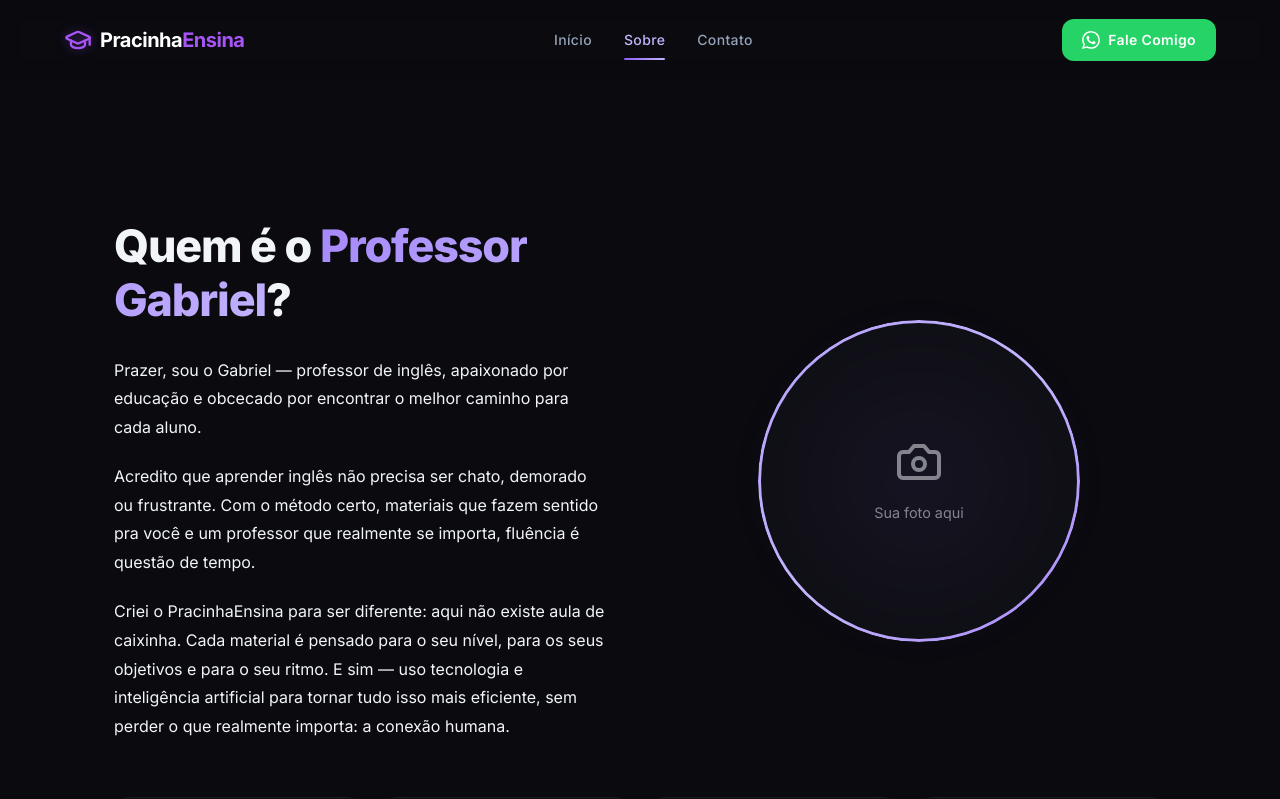
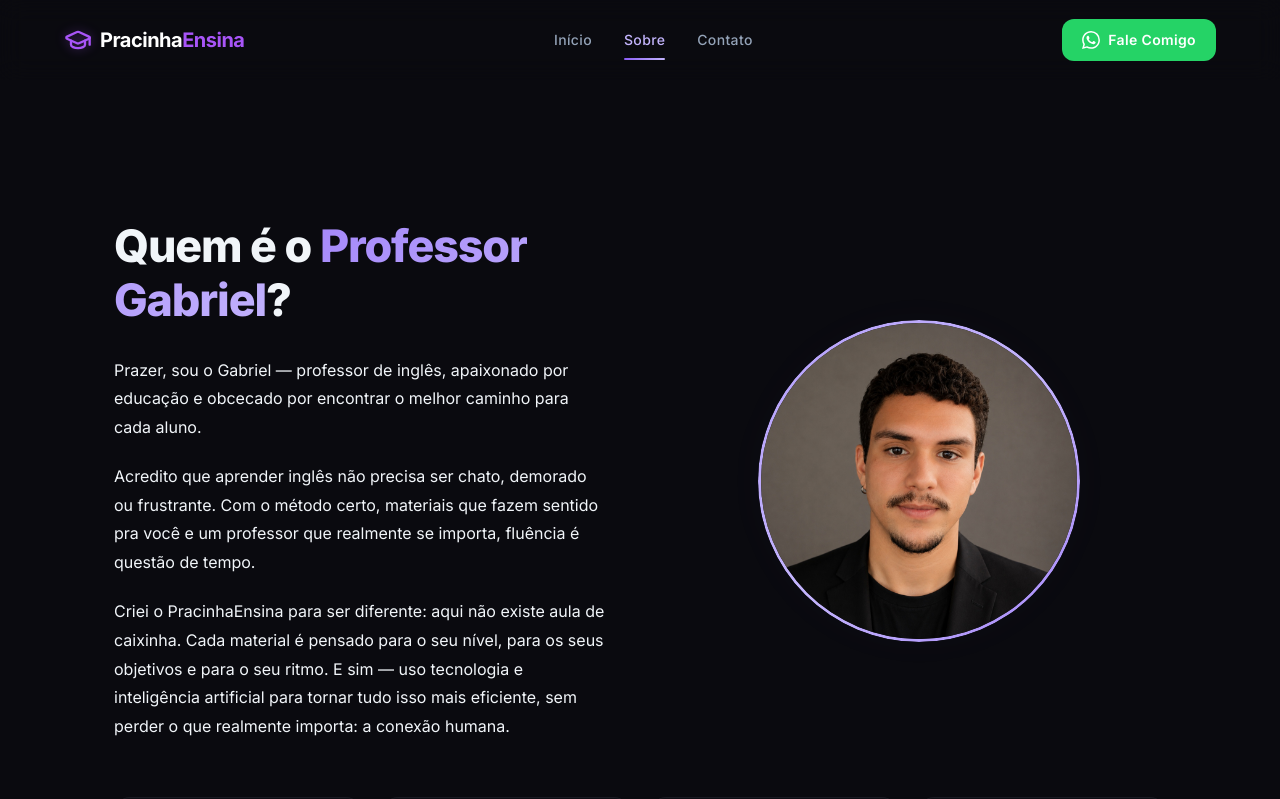
Before and after one commit to pracinhaensina/pracinhaensina, a React (Vite) app: page /sobre in a window 1280 px wide. Shown: the top 799 px of the page. Built offline with nearby package versions, Linux system fonts and the light colour scheme.

Commit message:
Update photo of Professor Gabriel on About page

```diff
--- a/src/pages/About.css
+++ b/src/pages/About.css
@@ -121,6 +121,14 @@
   font-size: 0.9rem;
   color: var(--color-text-secondary);
   opacity: 0.5;
+}
+
+.professor-photo-img {
+  width: 100%;
+  height: 100%;
+  border-radius: 50%;
+  object-fit: cover;
+  z-index: 1;
 }
 
 /* Info cards */
--- a/src/pages/About.tsx
+++ b/src/pages/About.tsx
@@ -1,5 +1,5 @@
 import { useEffect, useRef } from 'react';
-import { Camera } from 'lucide-react';
+import fotoGabriel from '../assets/foto-gabriel.jpg';
 import './About.css';
 
 function useScrollReveal() {
@@ -109,11 +109,14 @@ export default function About() {
               </p>
             </div>
 
-            {/* Photo placeholder column */}
+            {/* Photo column */}
             <div className="professor-photo-wrap">
               <div className="professor-photo-placeholder" id="professor-photo">
-                <Camera />
-                <span>Sua foto aqui</span>
+                <img
+                  src={fotoGabriel}
+                  alt="Professor Gabriel"
+                  className="professor-photo-img"
+                />
               </div>
             </div>
           </div>
```
Also changed, not shown: src/assets/foto-gabriel.jpg (added).
